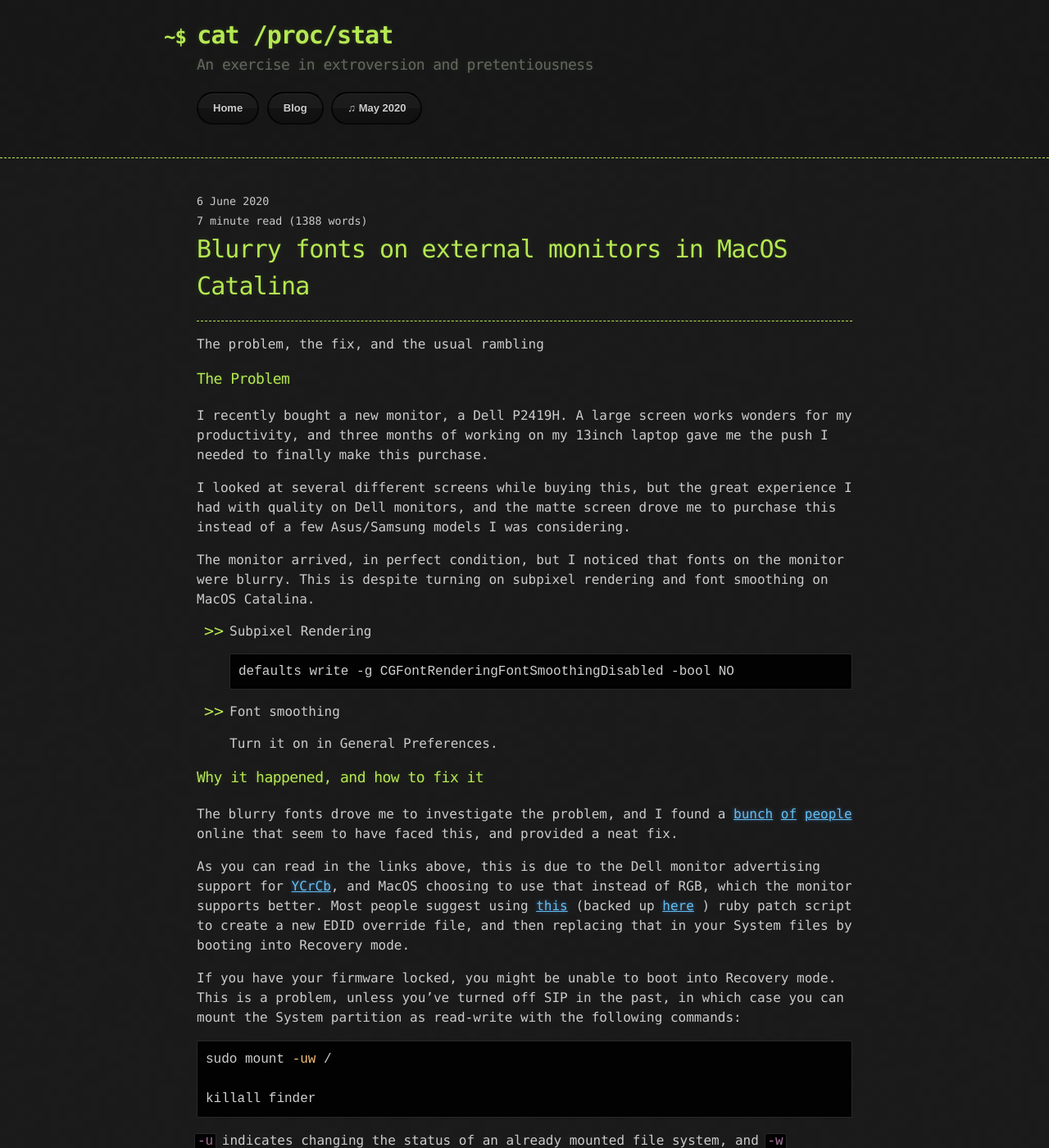
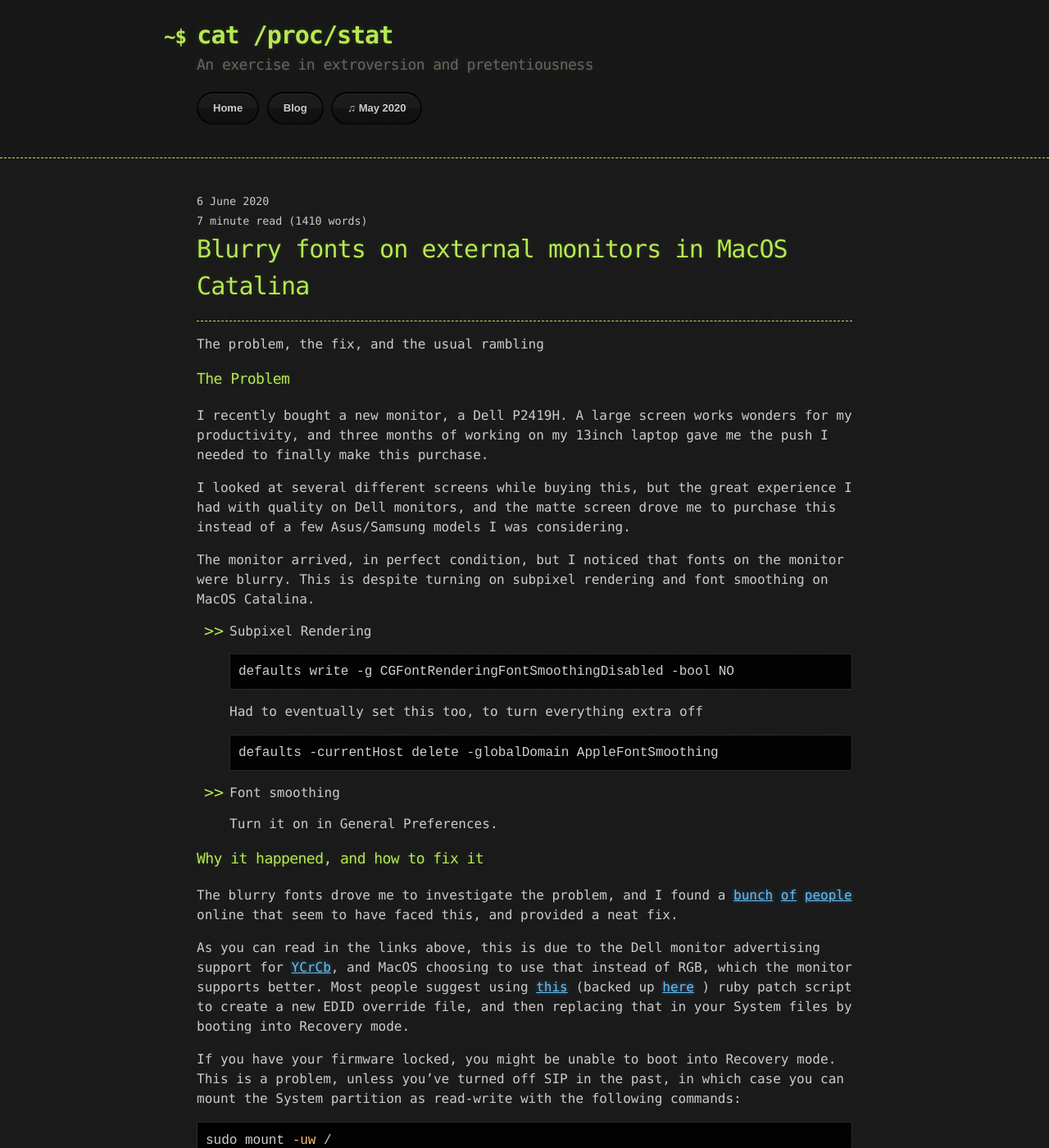
Before and after one commit to paranoidsp/paranoidsp.github.io, a Jekyll site: the page built from _posts/2020-06-06-blurry-monitors.md, in a window 1280 px wide and 1400 px high. Shown: the whole window at 82% size. Built offline with Jekyll 4.4.1, drawn with Linux system fonts in a browser that asks for light colours.

Commit message:
Update 2020-06-06-blurry-monitors.md

````diff
--- a/_posts/2020-06-06-blurry-monitors.md
+++ b/_posts/2020-06-06-blurry-monitors.md
@@ -23,6 +23,10 @@ smoothing on MacOS Catalina.
 * Subpixel Rendering
   ```
   defaults write -g CGFontRenderingFontSmoothingDisabled -bool NO
+  ```
+  Had to eventually set this too, to turn everything extra off
+  ```
+  defaults -currentHost delete -globalDomain AppleFontSmoothing
   ```
 
 * Font smoothing
````
